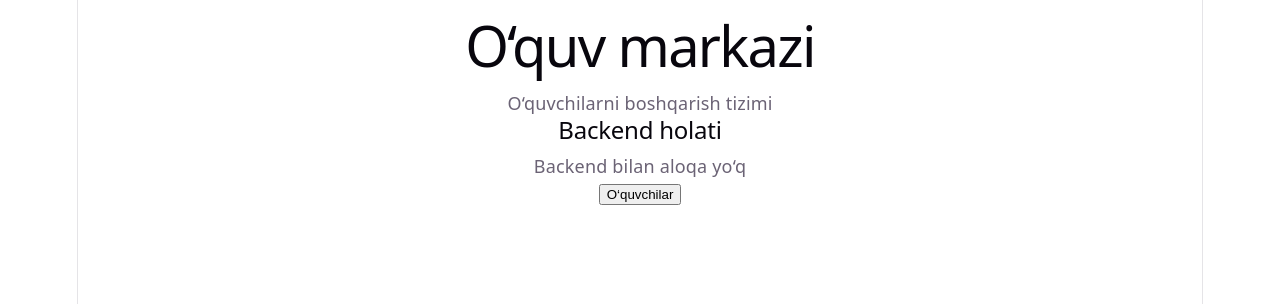
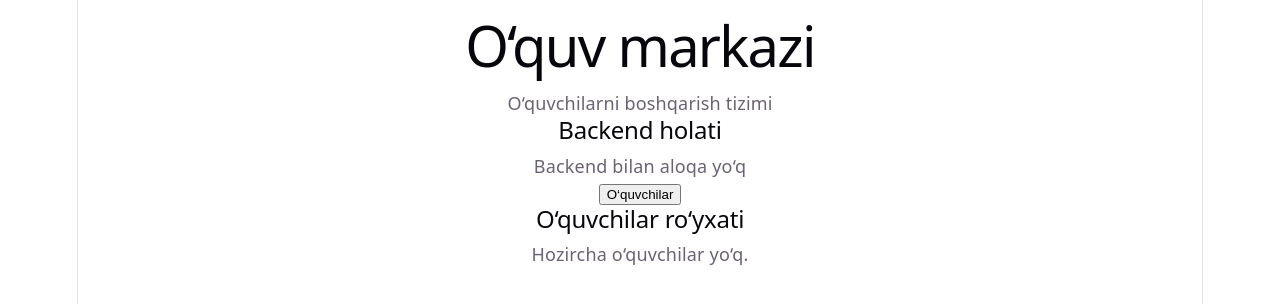
Before and after one commit to norbotayevtulqin-sudo/backend-api, a React app in the folder frontend/: page / in a window 1280 px wide. Both pictures are taken after a click on the button "O‘quvchilar". Shown: the top 304 px of the page. Built offline with nearby package versions, Linux system fonts and the light colour scheme; no server answers; the HTML template or start-up script is replaced by a standard one.

Commit message:
Add students section

```diff
--- a/frontend/src/App.jsx
+++ b/frontend/src/App.jsx
@@ -1,9 +1,9 @@
-
 import { useEffect, useState } from 'react'
 import './App.css'
 
 function App() {
   const [message, setMessage] = useState('Backend tekshirilmoqda...')
+  const [students, setStudents] = useState(false)
 
   useEffect(() => {
     fetch('https://backend-api-3zw9.onrender.com/')
@@ -22,7 +22,16 @@ function App() {
         <p>{message}</p>
       </div>
 
-      <button>O‘quvchilar</button>
+      <button onClick={() => setStudents(true)}>
+        O‘quvchilar
+      </button>
+
+      {students && (
+        <div className="card">
+          <h2>O‘quvchilar ro‘yxati</h2>
+          <p>Hozircha o‘quvchilar yo‘q.</p>
+        </div>
+      )}
     </div>
   )
 }
```
